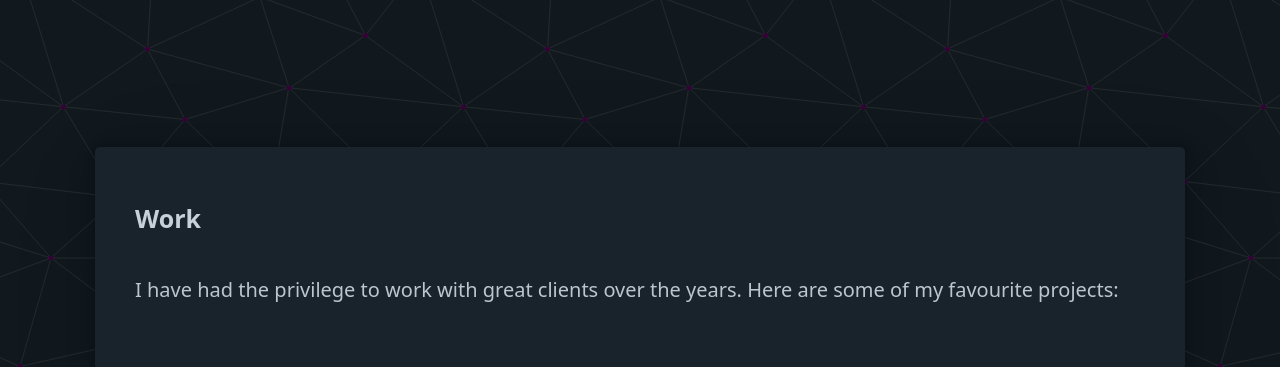
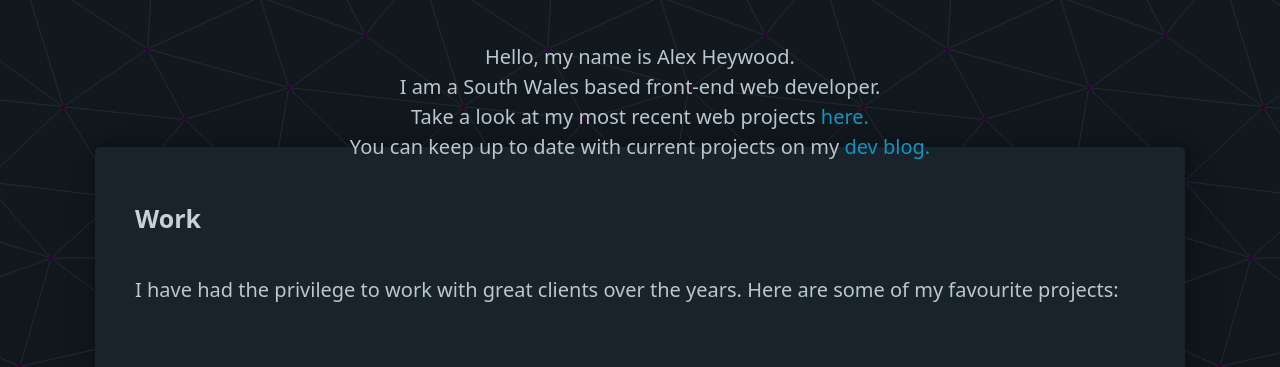
Before and after one commit to alexheywood/alexheywood.github.io, a plain HTML site: page index.html in a window 1280 px wide. Shown: the part 733-1100 px from the top of the page. Drawn offline with nearby package versions, Linux system fonts and the light colour scheme.

Commit message:
Update index.html

```diff
--- a/index.html
+++ b/index.html
@@ -33,7 +33,7 @@
         You can keep up to date with current projects on my <a href="fretzine.tumblr.com">dev blog.</a>
         </h3>
         </div>
-        <div class="mobile-description" style="display: none;">
+        <div class="mobile-description">
             <p>Hello, my name is Alex Heywood.<br>
         I am a South Wales based front-end web developer.<br>
         Take a look at my most recent web projects <a href="#work">here.</a><br>
```
